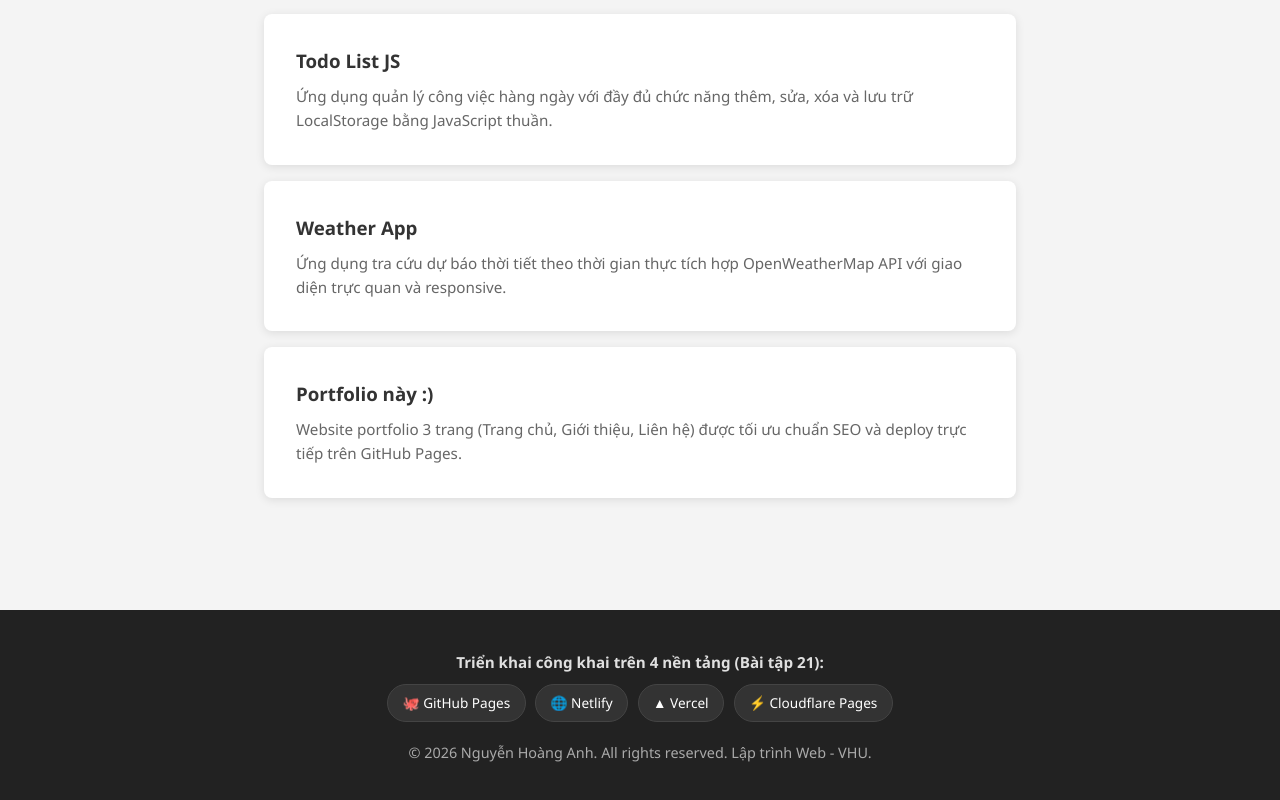
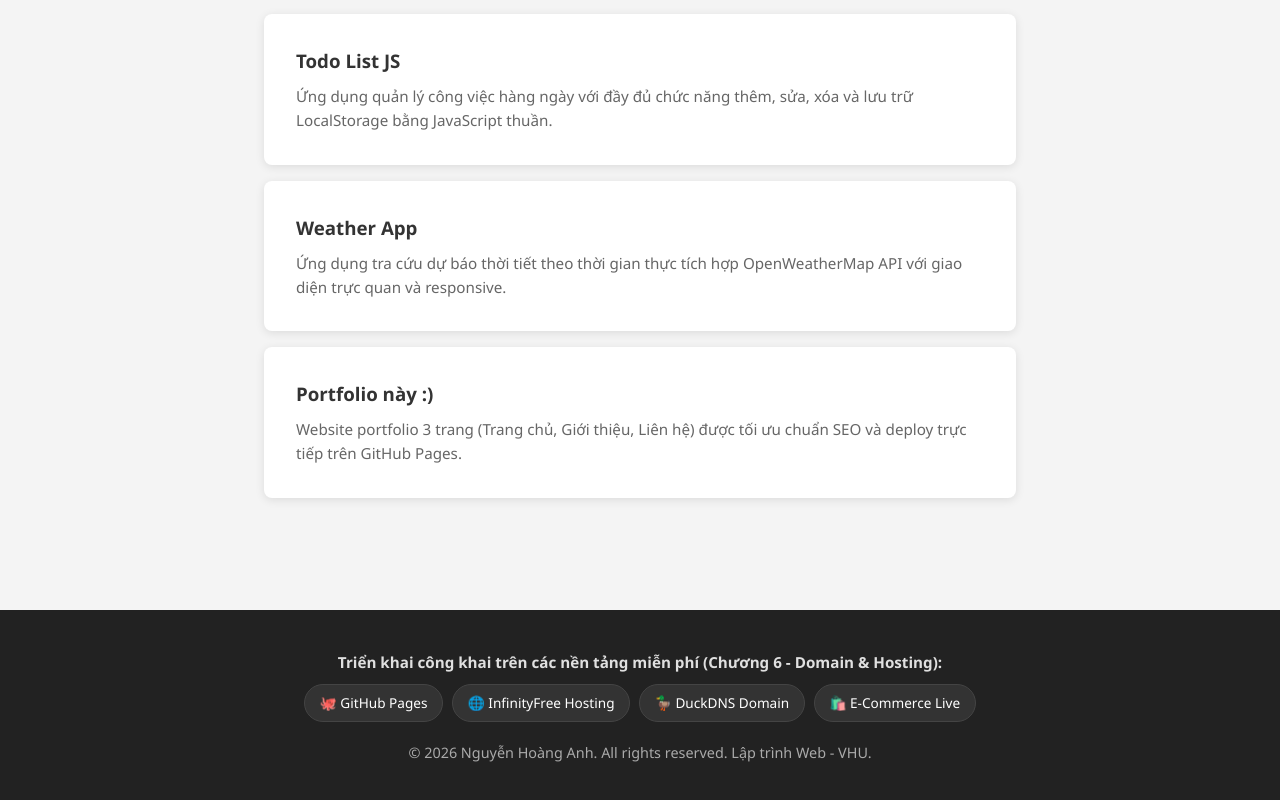
Before and after one commit to whqnanh/my-portfolio, a plain HTML site: page index.html in a window 1280 px wide. Shown: the part 538-1338 px from the top of the page. Drawn offline with Linux system fonts and the light colour scheme.

Commit message:
update: Cap nhat cac lien ket live domain da tao thuc te

```diff
--- a/css/style.css
+++ b/css/style.css
@@ -267,6 +267,22 @@ footer a {
     border-color: #6e5494;
 }
 
+.platform-badge.infinity:hover {
+    background: #2563eb;
+    border-color: #3b82f6;
+}
+
+.platform-badge.duck:hover {
+    background: #eab308;
+    border-color: #facc15;
+    color: #111 !important;
+}
+
+.platform-badge.store:hover {
+    background: #10b981;
+    border-color: #34d399;
+}
+
 .platform-badge.netlify:hover {
     background: #00ad9f;
     border-color: #00c7b7;
--- a/index.html
+++ b/index.html
@@ -38,12 +38,12 @@
 
     <footer>
         <div class="deploy-platforms">
-            <p><strong>Triển khai công khai trên 4 nền tảng (Bài tập 21):</strong></p>
+            <p><strong>Triển khai công khai trên các nền tảng miễn phí (Chương 6 - Domain & Hosting):</strong></p>
             <div class="platform-links">
                 <a href="https://whqnanh.github.io/my-portfolio/" target="_blank" class="platform-badge gh">🐙 GitHub Pages</a>
-                <a href="https://whqnanh-portfolio.netlify.app" target="_blank" class="platform-badge netlify">🌐 Netlify</a>
-                <a href="https://whqnanh-portfolio.vercel.app" target="_blank" class="platform-badge vercel">▲ Vercel</a>
-                <a href="https://whqnanh-portfolio.pages.dev" target="_blank" class="platform-badge cf">⚡ Cloudflare Pages</a>
+                <a href="http://hoanganh-cv.42web.io/my-portfolio/" target="_blank" class="platform-badge infinity">🌐 InfinityFree Hosting</a>
+                <a href="http://mywebsite-hoanganh.duckdns.org" target="_blank" class="platform-badge duck">🦆 DuckDNS Domain</a>
+                <a href="https://whqnanh.github.io/bai-tap-32/" target="_blank" class="platform-badge store">🛍️ E-Commerce Live</a>
             </div>
         </div>
         <p style="margin-top: 1rem;">© 2026 Nguyễn Hoàng Anh. All rights reserved. Lập trình Web - VHU.</p>
```
Also changed, not shown: about.html (+4 -4 lines), contact.html (+4 -4 lines).
